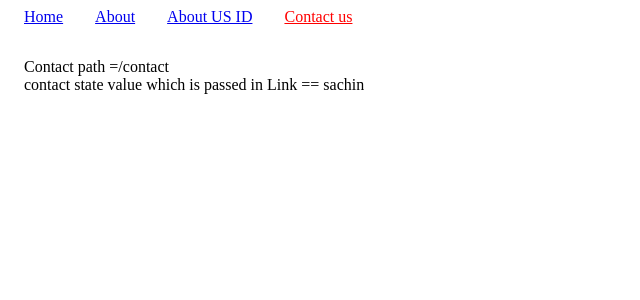
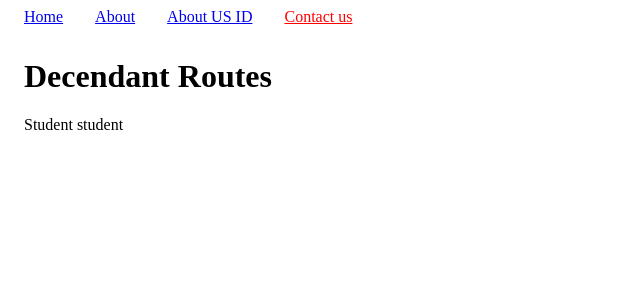
Before and after one commit to sachinlingwal/react_router_v6, a React (Create React App) app: page / in a window 1280 px wide. Both pictures are taken after a click on the button "move to contact page". Shown: the top 300 px of the page, without its empty margins (0-640 px from the left). Built offline with nearby package versions, Linux system fonts and the light colour scheme.

Commit message:
Decendant Routes

```diff
--- a/src/App.js
+++ b/src/App.js
@@ -13,8 +13,8 @@ const App = () => {
         <Route path="/" element={<Navbar />}>
           <Route path="/" element={<Home />} />
           <Route path="/about" element={<About />} />
+          <Route path="/contact/*" element={<Contact />} />
           <Route path="/about/:id" element={<About />} />
-          <Route path="/contact" element={<Contact />} />
         </Route>
         <Route path="/admin" element={<Navbar />}>
           <Route path="/admin" element={<Home />} />
--- a/src/components/Contact.js
+++ b/src/components/Contact.js
@@ -1,14 +1,21 @@
 import React from "react";
-import { useLocation } from "react-router-dom";
+import { Route, Routes, useLocation } from "react-router-dom";
+import Employee from "./Employee";
+import Student from "./Student";
 
 const Contact = () => {
   const location = useLocation();
   console.log(location);
   return (
     <div>
-      Contact path ={location.pathname}
+      {/* Contact path ={location.pathname}
       <br />
-      contact state value which is passed in Link == {location.state.name}
+      contact state value which is passed in Link == {location.state.name} */}
+      <h1> Decendant Routes</h1>
+      <Routes>
+        <Route path="" element={<Student />} />
+        <Route path="/employee" element={<Employee />} />
+      </Routes>
     </div>
   );
 };
--- /dev/null
+++ b/src/components/Employee.js
@@ -0,0 +1,7 @@
+import React from "react";
+
+const Employee = () => {
+  return <div>Employee</div>;
+};
+
+export default Employee;
--- /dev/null
+++ b/src/components/Student.js
@@ -0,0 +1,7 @@
+import React from "react";
+
+const Student = () => {
+  return <div>Student student</div>;
+};
+
+export default Student;
```
